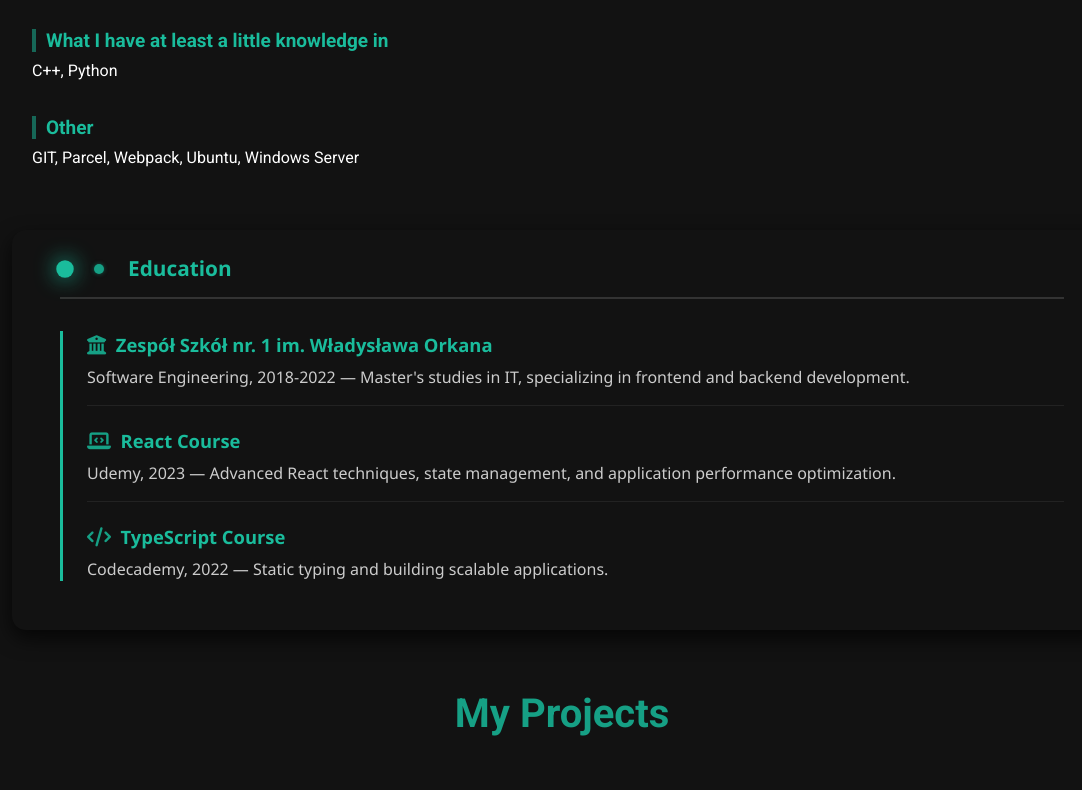
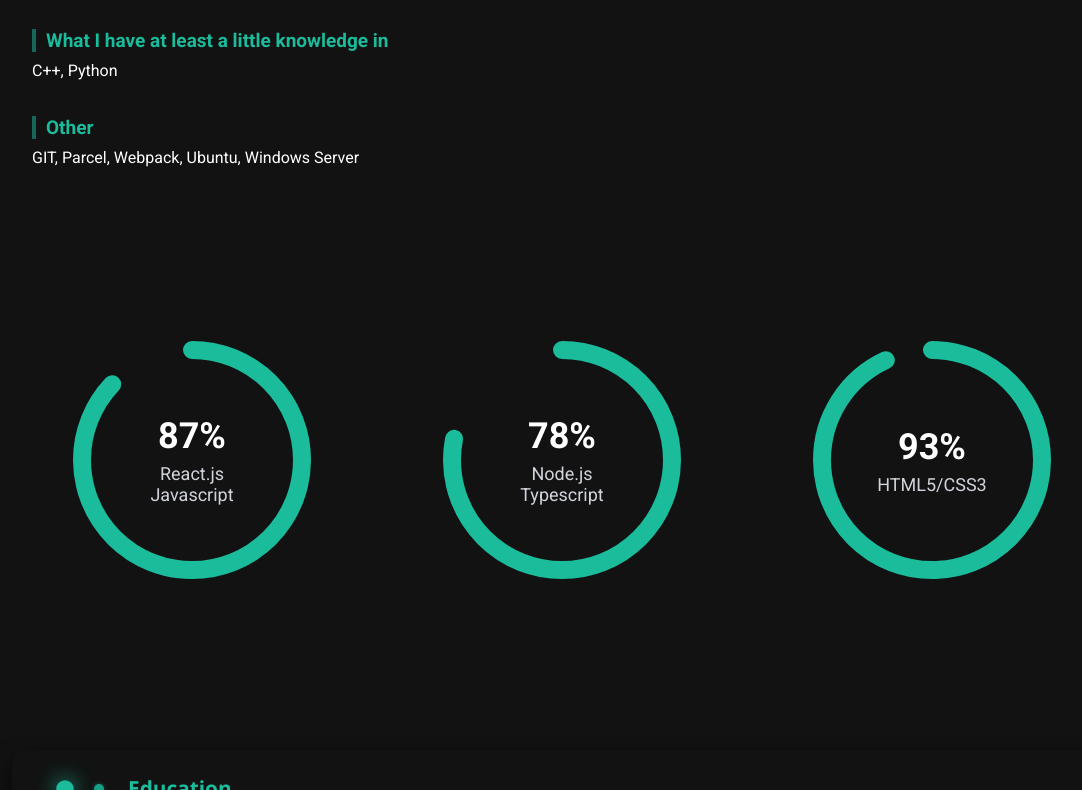
Before and after one commit to harryszczupak/portfolio, a plain HTML site: page index.html in a window 1280 px wide. Shown: the part 784-1574 px from the top of the page, without its empty margins (78-1160 px from the left). Drawn offline with Linux system fonts and the light colour scheme.

Commit message:
Feat progress bars

```diff
--- a/index.html
+++ b/index.html
@@ -79,6 +79,44 @@
 
         <h3>Other</h3>
         <p>GIT, Parcel, Webpack, Ubuntu, Windows Server</p>
+        <div class="skills-container">
+            <div class="skill" data-percentage="87" data-tech="React">
+                <svg class="circle" width="260" height="260">
+                    <circle class="bg" cx="130" cy="130" r="110" />
+                    <circle class="progress" cx="130" cy="130" r="110" />
+                </svg>
+                <div class="center">
+                    <div class="percentage">0%</div>
+                    <div class="tech-name">React.js Javascript</div>
+                </div>
+            </div>
+
+            <div class="skill" data-percentage="78" data-tech="Node.js">
+                <svg class="circle" width="260" height="260">
+                    <circle class="bg" cx="130" cy="130" r="110" />
+                    <circle class="progress" cx="130" cy="130" r="110" />
+                </svg>
+                <div class="center">
+                    <div class="percentage">0%</div>
+                    <div class="tech-name">Node.js Typescript</div>
+                </div>
+            </div>
+
+            <div class="skill" data-percentage="93" data-tech="CSS">
+                <svg class="circle" width="260" height="260">
+                    <circle class="bg" cx="130" cy="130" r="110" />
+                    <circle class="progress" cx="130" cy="130" r="110" />
+                </svg>
+                <div class="center">
+                    <div class="percentage">0%</div>
+                    <div class="tech-name">HTML5/CSS3</div>
+                </div>
+            </div>
+
+
+
+
+        </div>
     </div>
 
     <section class="edu-exp-section dark-bg" id="experience">
@@ -253,6 +291,7 @@
             </div>
         </div>
     </section>
+
     <footer class="footer">
         <div class="footer-content">
             <p>&copy; 2025 Jakub Duda. All rights reserved.</p>
--- a/script.js
+++ b/script.js
@@ -161,3 +161,34 @@ document.addEventListener('DOMContentLoaded', () => {
 		});
 	});
 });
+document.querySelectorAll('.skill').forEach((skill) => {
+	const percentage = parseInt(skill.getAttribute('data-percentage'), 10);
+	const progressCircle = skill.querySelector('.progress');
+	const percentageText = skill.querySelector('.percentage');
+
+	const radius = 110;
+	const circumference = 2 * Math.PI * radius;
+
+	progressCircle.style.strokeDasharray = circumference;
+	progressCircle.style.strokeDashoffset = circumference;
+
+	let current = 0;
+	const duration = 1500;
+	const steps = 120;
+	const increment = percentage / steps;
+
+	const animate = () => {
+		current += increment;
+		if (current > percentage) current = percentage;
+
+		const offset = circumference * (1 - current / 100);
+		progressCircle.style.strokeDashoffset = offset;
+		percentageText.textContent = Math.round(current) + '%';
+
+		if (current < percentage) {
+			requestAnimationFrame(animate);
+		}
+	};
+
+	requestAnimationFrame(animate);
+});
--- a/style.css
+++ b/style.css
@@ -930,3 +930,69 @@ section {
 	font-size: 1.1rem;
 	color: white;
 }
+.skills-container {
+	display: grid;
+	grid-template-columns: repeat(auto-fit, minmax(260px, 1fr));
+	gap: 50px;
+	justify-items: center;
+	max-width: 1200px;
+	margin: 10rem auto;
+}
+
+/* === Pojedyncze koło === */
+.skill {
+	position: relative;
+	width: 260px;
+	height: 260px;
+}
+
+/* Obrót koła żeby zaczynało od góry */
+.circle {
+	transform: rotate(-90deg);
+}
+
+/* Wspólne ustawienia dla obu okręgów */
+circle {
+	fill: none;
+	stroke-width: 18;
+	cx: 130;
+	cy: 130;
+	r: 110;
+}
+
+/* Tło okręgu – przezroczyste, żeby nie zasłaniało tła */
+.bg {
+	stroke: transparent;
+}
+
+/* Zielony pasek postępu */
+.progress {
+	stroke: #1abc9c; /* zielony */
+	stroke-linecap: round;
+	stroke-dasharray: 691; /* 2 * PI * 110 */
+	stroke-dashoffset: 691;
+	transition: stroke-dashoffset 0.3s ease;
+}
+
+/* Wewnętrzna część z tekstem */
+.center {
+	position: absolute;
+	top: 50%;
+	left: 50%;
+	transform: translate(-50%, -50%);
+	text-align: center;
+}
+
+/* Procent – duży i jasny */
+.percentage {
+	font-size: 36px;
+	font-weight: bold;
+	color: #ffffff;
+}
+
+/* Nazwa technologii – nieco mniejsza, ale jasna */
+.tech-name {
+	font-size: 18px;
+	margin-top: 6px;
+	color: #d1d5db;
+}
```
